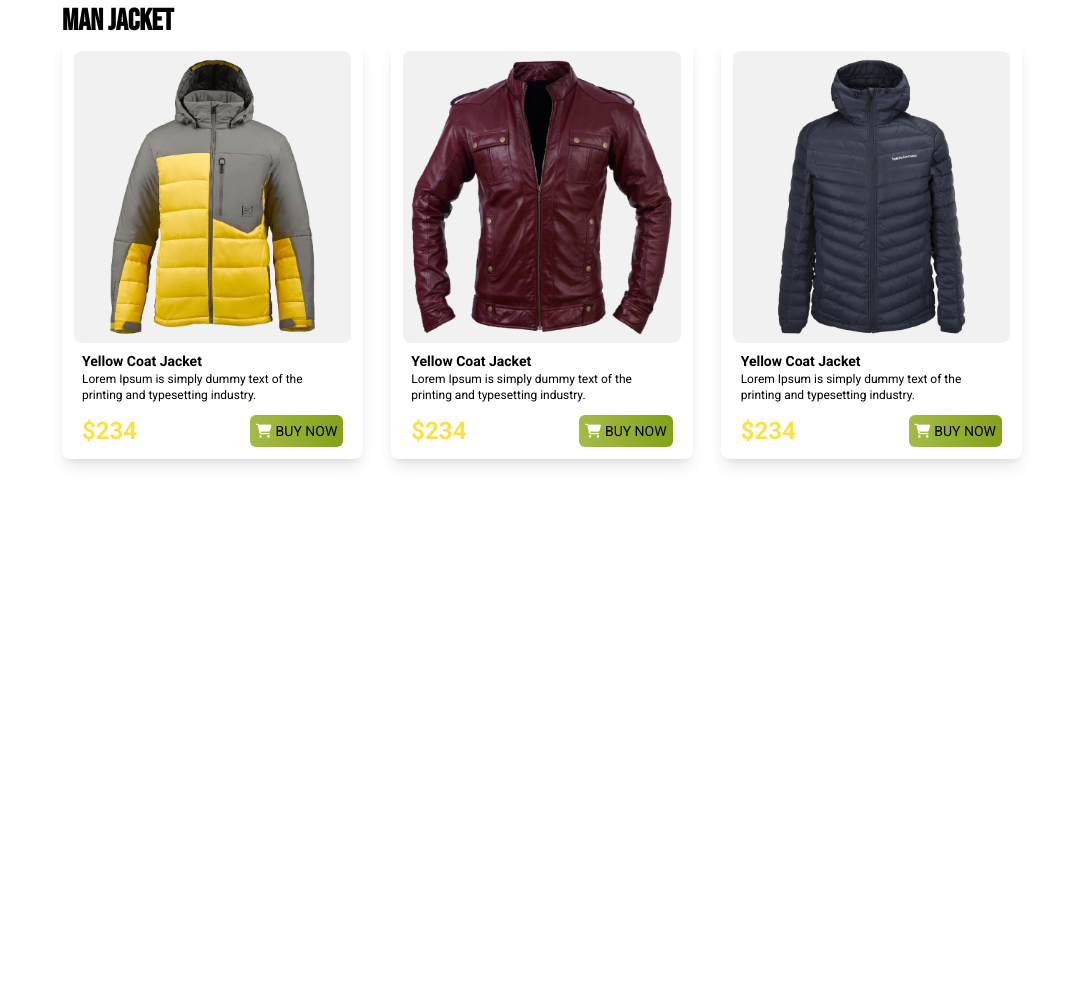
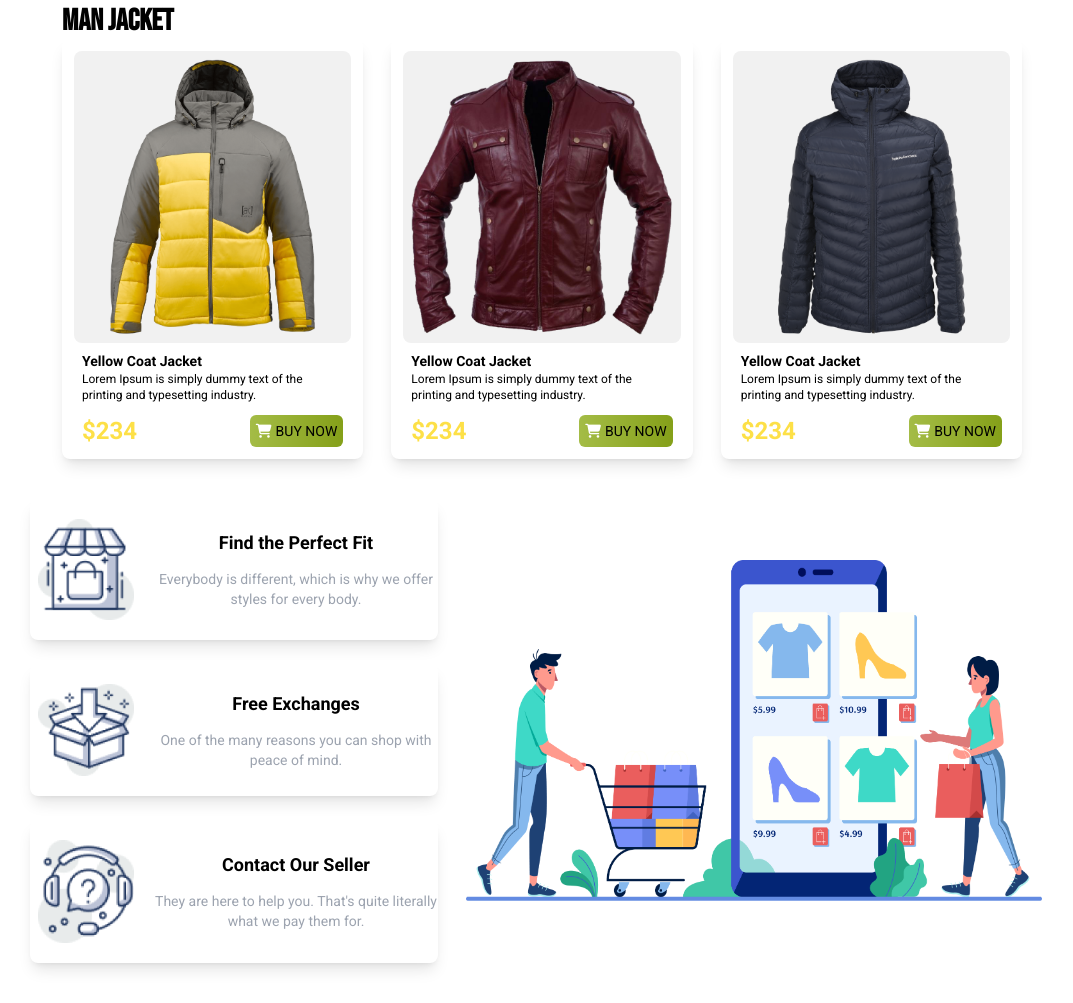
Before and after one commit to mdyasin0/penguin-fashion, a plain HTML site: page index.html in a window 1280 px wide. Shown: the part 1035-2038 px from the top of the page, without its empty margins (98-1171 px from the left). Before the commit the page ends 1518 px from the top, so only its background shows below. Drawn offline with nearby package versions, Linux system fonts and the light colour scheme.

Commit message:
foter section added  and full complete with responsive for mobile

```diff
--- a/index.html
+++ b/index.html
@@ -48,8 +48,8 @@
       </div>
     </nav>
     <!-- banner section -->
-     <section class="  md:flex max-w-6xl mx-auto items-center justify-start pb-8">
-      <div class="mx-auto px-2 ">
+     <section class="  md:flex max-w-6xl  items-center  pb-8 ">
+      <div class="mx-auto pl-2 sm:pl-0  ">
         <h1 class="uppercase  bebas-neue  text-5xl "><span class="text-[#FABE4C]">Be the Penguins </span> <br>
           <span class=" text-[#363958]"> of Winter </span> </h1>
           <p class="mb-3 text-sm ">Lorem Ipsum is simply dummy text of the  printing <br class="hidden lg:block">
@@ -63,7 +63,7 @@
 </header>
 <!-- W0Man Jacket-->
  <section class="w-3/4 mx-auto mt-6 mb-6 ">
-  <h1 class="text-3xl font-bold bebas-neue mb-4 sm:mb-0">W0Man Jacket</h1>
+  <h1 class="text-3xl font-bold bebas-neue mb-4 text-center sm:text-start sm:mb-0">W0Man Jacket</h1>
   <div class="sm:flex gap-7  space-y-3 sm:space-y-0 ">
     <div class="bg-white px-3 py-3 max-w-80 shadow-lg rounded-lg">
       <div class="bg-[#F1F1F1] px-2 py-2 rounded-lg ">
@@ -113,7 +113,7 @@
  </section>
  <!-- man jacket -->
  <section class="w-3/4 mx-auto mt-6 mb-6">
-  <h1 class="text-3xl font-bold bebas-neue mb-4 sm:mb-0">Man Jacket</h1>
+  <h1 class="text-3xl font-bold bebas-neue mb-4 sm:mb-0 text-center sm:text-start">Man Jacket</h1>
   <div class="sm:flex gap-7 space-y-3 sm:space-y-0 md:grid  lg:grid grid-cols-3 ">
     <div class="bg-white px-3 py-3 max-w-80 shadow-lg rounded-lg">
       <div class="bg-[#F1F1F1] px-2 py-2 rounded-lg">
@@ -160,5 +160,36 @@
 
   </div>
  </section>
+ <footer class="px-5 sm:px-0 space-y-4 sm:space-y-0 mt-10 max-w-5xl mx-auto flex flex-col-reverse sm:flex-row items-center gap-4 pb-10">
+  <div class="space-y-6">
+    <div class="bg-white shadow-lg items-center rounded-lg sm:flex gap-3 text-center py-3">
+      <img class="mx-auto max-w-28 p-2  max-h-xl" src="icons/house.png" alt="">
+      <div>
+        <h4 class="font-bold text-lg mb-3">Find the Perfect Fit</h4>
+        <p class="text-gray-400 text-sm">Everybody is different, which is why we
+          offer styles for every body.</p>
+      </div>
+    </div>
+    <div class="bg-white shadow-lg rounded-lg items-center sm:flex gap-3 text-center py-3">
+      <img class="mx-auto max-w-28 p-2  max-h-xl" src="icons/box.png" alt="">
+      <div>
+        <h4 class="font-bold text-lg mb-3">Free Exchanges</h4>
+        <p class="text-gray-400 text-sm">One of the many reasons you can shop
+          with peace of mind.</p>
+      </div>
+    </div>
+    <div class="bg-white shadow-lg rounded-lg items-center sm:flex gap-3 text-center py-3">
+      <img class="mx-auto max-w-28 p-2  max-h-xl" src="icons/question.png" alt="">
+      <div>
+        <h4 class="font-bold text-lg mb-3">Contact Our Seller</h4>
+        <p class="text-gray-400 text-sm">They are here to help you. That's quite
+          literally what we pay them for.</p>
+      </div>
+    </div>
+  </div>
+  <div class="px-3">
+    <img class="inline-block sm:max-w-xl " src="images/shopping.png" alt="">
+  </div>
+ </footer>
 </body>
 </html>
```
